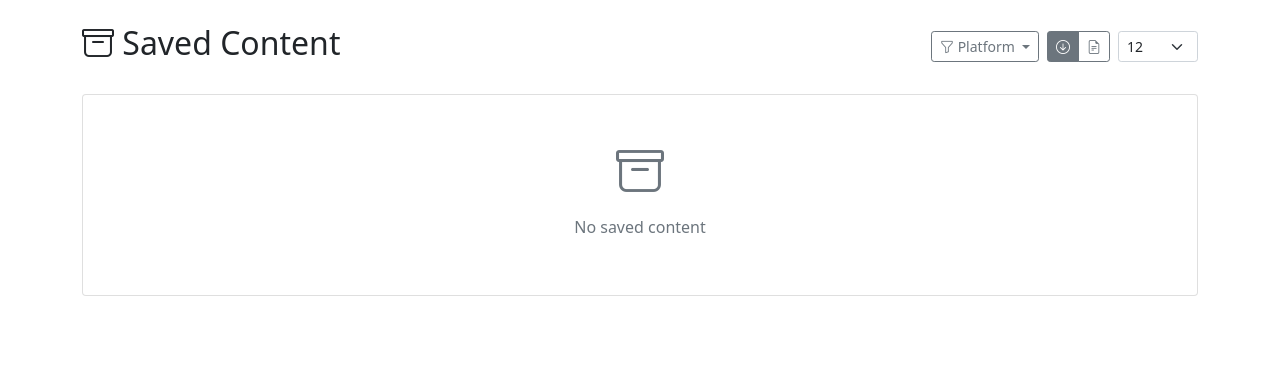
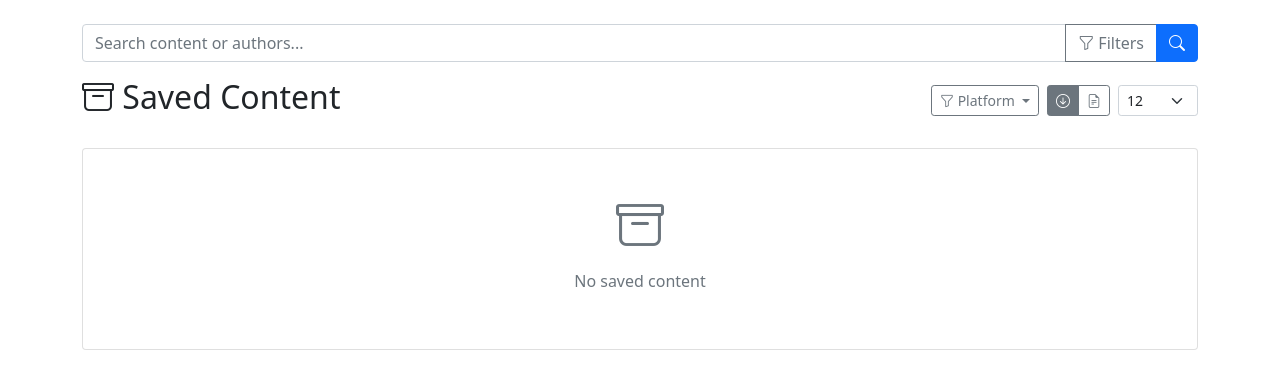
Before and after one commit to yelosheng/omnisaver, a Flask app: page /saved in a window 1280 px wide. Shown: the part 57-446 px from the top of the page. Run offline with Flask 3, Linux system fonts and the light colour scheme; the visitor is signed in with stand-in values (Sample User, id 1); data that the repository does not hold is empty; some libraries are stand-ins or nearby versions.

Commit message:
feat: merge search into /saved page with expandable filter panel
Add search input and collapsible date filter panel to the top of saved.html. The /saved route now accepts ?q= for pre-population, and /api/saved accepts both q and search params. New JS functions: toggleFilterPanel, setQuickDate, clearSearchFilters, triggerSearch.

```diff
--- a/app.py
+++ b/app.py
@@ -717,7 +717,8 @@ def _requeue_task_for_redownload(task_id: int):
 @login_required
 def saved():
     """已保存推文列表页面"""
-    return render_template('saved.html')
+    q = request.args.get('q', '')
+    return render_template('saved.html', initial_query=q)
 
 
 @app.route('/search')
@@ -856,7 +857,7 @@ def api_saved():
     """获取已保存推文列表API，支持搜索功能"""
     page = request.args.get('page', 1, type=int)
     per_page = request.args.get('per_page', 20, type=int)
-    search_query = request.args.get('search', '').strip()
+    search_query = (request.args.get('q') or request.args.get('search', '')).strip()
     content_types = [ct.strip() for ct in request.args.get('content_type', '').split(',') if ct.strip()]
     # 'tweet' and 'article' are both Twitter content — treat them as one platform
     if 'tweet' in content_types and 'article' not in content_types:
--- a/templates/saved.html
+++ b/templates/saved.html
@@ -3,6 +3,41 @@
 {% block title %}Saved - OmniSaver{% endblock %}
 
 {% block content %}
+<!-- Search + filter bar -->
+<div class="mb-3">
+  <div class="input-group">
+    <input type="text" id="search-input" class="form-control"
+           placeholder="{{ t.search_placeholder }}"
+           value="{{ initial_query | default('') | e }}">
+    <button class="btn btn-outline-secondary" type="button" id="filter-toggle-btn"
+            onclick="toggleFilterPanel()">
+      <i class="bi bi-funnel" id="filter-funnel-icon"></i>
+      <span id="filter-toggle-label">{{ t.search_filters }}</span>
+    </button>
+    <button class="btn btn-primary" type="button" onclick="triggerSearch()">
+      <i class="bi bi-search"></i>
+    </button>
+  </div>
+
+  <!-- Collapsible filter panel — hidden by default -->
+  <div id="search-filter-panel" class="card card-body mt-2 pt-2 pb-2" style="display:none">
+    <!-- Date quick buttons -->
+    <div class="d-flex flex-wrap gap-2 align-items-center mb-2">
+      <span class="text-muted small fw-semibold">{{ t.search_date }}:</span>
+      <button class="btn btn-sm btn-outline-secondary" type="button" onclick="setQuickDate('today')">{{ t.search_today }}</button>
+      <button class="btn btn-sm btn-outline-secondary" type="button" onclick="setQuickDate('week')">{{ t.search_week }}</button>
+      <button class="btn btn-sm btn-outline-secondary" type="button" onclick="setQuickDate('month')">{{ t.search_month }}</button>
+      <button class="btn btn-sm btn-outline-secondary" type="button" onclick="setQuickDate('year')">{{ t.search_year }}</button>
+      <input type="date" id="date-from-input" class="form-control form-control-sm" style="width:145px" title="{{ t.search_date_from }}">
+      <span class="text-muted">–</span>
+      <input type="date" id="date-to-input" class="form-control form-control-sm" style="width:145px" title="{{ t.search_date_to }}">
+      <button class="btn btn-sm btn-outline-danger ms-auto" type="button" onclick="clearSearchFilters()">
+        <i class="bi bi-x-circle"></i> {{ t.search_clear }}
+      </button>
+    </div>
+  </div>
+</div>
+
 <div class="d-flex justify-content-between align-items-center mb-4">
     <h2><i class="bi bi-archive"></i> {{ t.saved_title }}</h2>
     <div class="d-flex align-items-center gap-2">
@@ -425,6 +460,41 @@
         if (!isNaN(val)) goToPage(val);
     }
 
+    // --- Search and filter panel ---
+
+    function toggleFilterPanel() {
+        const panel = document.getElementById('search-filter-panel');
+        const icon = document.getElementById('filter-funnel-icon');
+        const visible = panel.style.display !== 'none';
+        panel.style.display = visible ? 'none' : '';
+        icon.className = visible ? 'bi bi-funnel' : 'bi bi-funnel-fill';
+    }
+
+    function setQuickDate(preset) {
+        const today = new Date();
+        const fmt = d => d.toISOString().slice(0, 10);
+        document.getElementById('date-to-input').value = fmt(today);
+        const d = new Date(today);
+        if      (preset === 'today') { document.getElementById('date-from-input').value = fmt(today); }
+        else if (preset === 'week')  { d.setDate(d.getDate() - 7); document.getElementById('date-from-input').value = fmt(d); }
+        else if (preset === 'month') { d.setMonth(d.getMonth() - 1); document.getElementById('date-from-input').value = fmt(d); }
+        else if (preset === 'year')  { d.setFullYear(d.getFullYear() - 1); document.getElementById('date-from-input').value = fmt(d); }
+    }
+
+    function clearSearchFilters() {
+        document.getElementById('search-input').value = '';
+        document.getElementById('date-from-input').value = '';
+        document.getElementById('date-to-input').value = '';
+        triggerSearch();
+    }
+
+    function triggerSearch() {
+        currentPage = 1;
+        hasMoreData = true;
+        totalPages = 1;
+        loadSaved(1, false);
+    }
+
     // --- Platform filter ---
 
     function getSelectedPlatforms() {
@@ -452,6 +522,20 @@
                 loadSaved(1, false);
             });
         });
+
+        // Search on Enter key
+        const searchInput = document.getElementById('search-input');
+        if (searchInput) {
+            searchInput.addEventListener('keydown', (e) => {
+                if (e.key === 'Enter') triggerSearch();
+            });
+        }
+
+        // Pre-populate search from URL ?q= param
+        const _urlQ = new URLSearchParams(window.location.search).get('q');
+        if (_urlQ && searchInput) {
+            searchInput.value = _urlQ;
+        }
     });
 
     // --- End view mode ---
@@ -490,6 +574,16 @@
         if (selectedPlatforms.length) {
             params.set('content_type', selectedPlatforms.join(','));
         }
+
+        const searchInputEl = document.getElementById('search-input');
+        const dateFromEl = document.getElementById('date-from-input');
+        const dateToEl = document.getElementById('date-to-input');
+        const searchQ = searchInputEl ? searchInputEl.value.trim() : '';
+        const dateFrom = dateFromEl ? dateFromEl.value : '';
+        const dateTo = dateToEl ? dateToEl.value : '';
+        if (searchQ) params.set('q', searchQ);
+        if (dateFrom) params.set('date_from', dateFrom);
+        if (dateTo) params.set('date_to', dateTo);
 
         fetch(`/api/saved?${params}`)
             .then(response => response.json())
--- a/translations/en.json
+++ b/translations/en.json
@@ -86,10 +86,15 @@
   "search_placeholder": "Search content or authors...",
   "search_btn": "Search",
   "search_platform": "Platform",
+  "search_filters": "Filters",
+  "search_date": "Date",
   "search_today": "Today",
-  "search_week": "This Week",
-  "search_month": "This Month",
-  "search_year": "This Year",
+  "search_week": "Week",
+  "search_month": "Month",
+  "search_year": "Year",
+  "search_date_from": "From",
+  "search_date_to": "To",
+  "search_clear": "Clear",
   "search_platform_wechat": "WeChat",
   "search_platform_weibo": "Weibo",
   "search_platform_xhs": "XiaoHongShu",
--- a/translations/zh_CN.json
+++ b/translations/zh_CN.json
@@ -80,10 +80,15 @@
   "search_placeholder": "搜索内容或作者...",
   "search_btn": "搜索",
   "search_platform": "平台",
+  "search_filters": "筛选",
+  "search_date": "日期",
   "search_today": "今天",
   "search_week": "本周",
   "search_month": "本月",
   "search_year": "今年",
+  "search_date_from": "从",
+  "search_date_to": "到",
+  "search_clear": "清除",
   "search_platform_wechat": "微信",
   "search_platform_weibo": "微博",
   "search_platform_xhs": "小红书",
```
